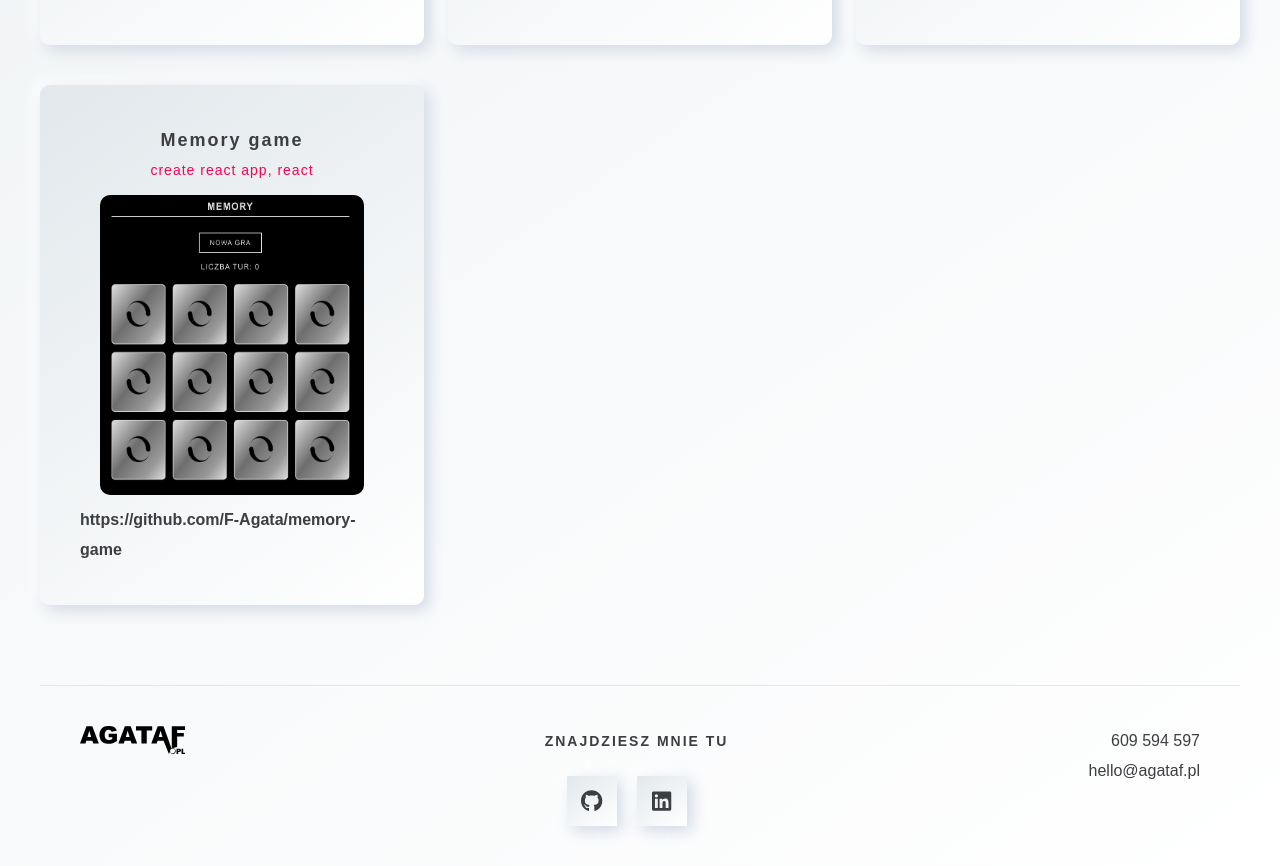
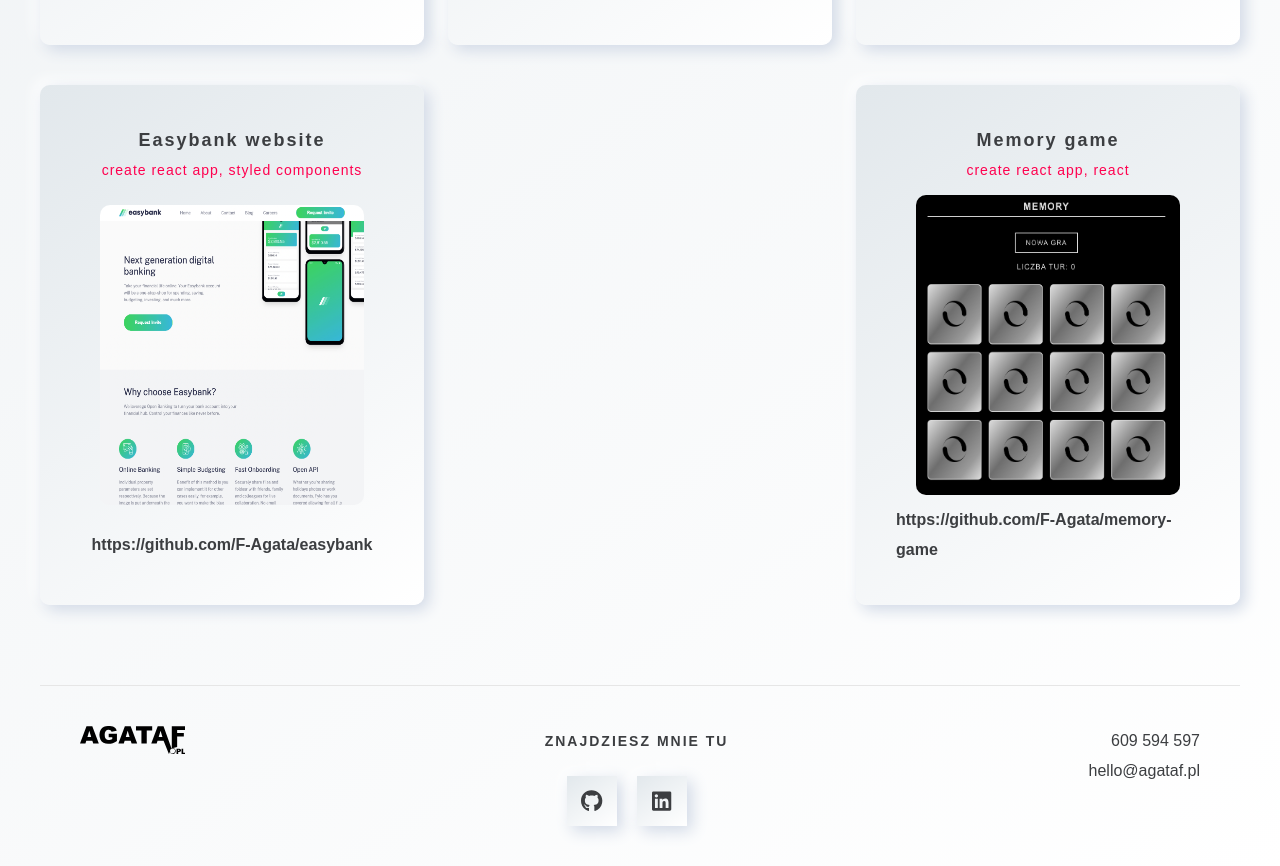
Before and after one commit to F-Agata/portfolio-next, a Next.js app: page / in a window 1280 px wide. Shown: the part 2245-3111 px from the top of the page. Built offline with nearby package versions, Linux system fonts and the light colour scheme.

Commit message:
update portfolio

```diff
--- a/components/mainPortfolio/MainPortfolio.js
+++ b/components/mainPortfolio/MainPortfolio.js
@@ -27,18 +27,13 @@ const portfolioArray = [
     stack: 'react, next, styled components',
     github: 'https://github.com/F-Agata/finsweet',
   },
-  // {
-  //   name: 'Quiz template',
-  //   id: 'quiz',
-  //   path: '/projects/quiz.png',
-  //   skills: 'html, css, jsx',
-  // },
-  // {
-  //   name: 'form',
-  //   id: 'form',
-  //   path: '/projects/form.png',
-  //   skills: 'html, css, jsx',
-  // },
+  {
+    name: 'Easybank website',
+    id: 'easybank-website',
+    path: '/projects/easybank-website.png',
+    stack: 'create react app, styled components',
+    github: 'https://github.com/F-Agata/easybank',
+  },
   {
     name: 'Memory game',
     id: 'memory',
@@ -46,18 +41,6 @@ const portfolioArray = [
     stack: 'create react app, react',
     github: 'https://github.com/F-Agata/memory-game',
   },
-  // {
-  //   name: 'quiz1',
-  //   id: 'quiz1',
-  //   path: '/projects/quiz.png',
-  //   skills: 'html, css, jsx',
-  // },
-  // {
-  //   name: 'form1',
-  //   id: 'form1',
-  //   path: '/projects/form.png',
-  //   skills: 'html, css, jsx',
-  // },
 ]
 
 const MainPortfolio = () => {
```
Also changed, not shown: public/projects/easybank-website.png (added).
